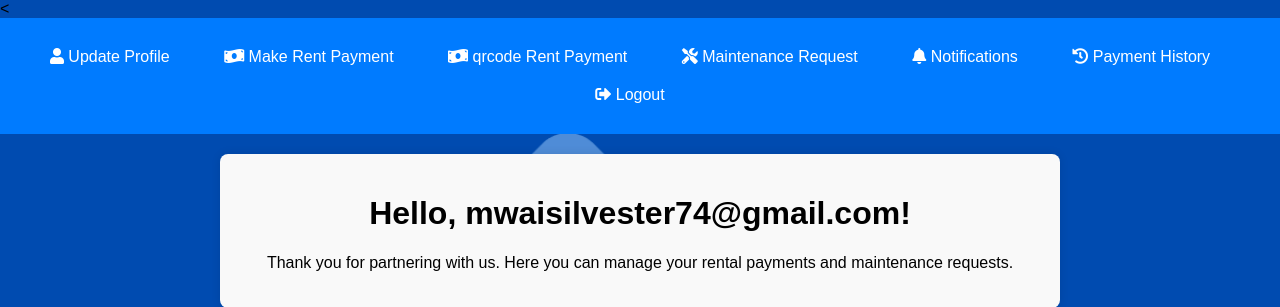
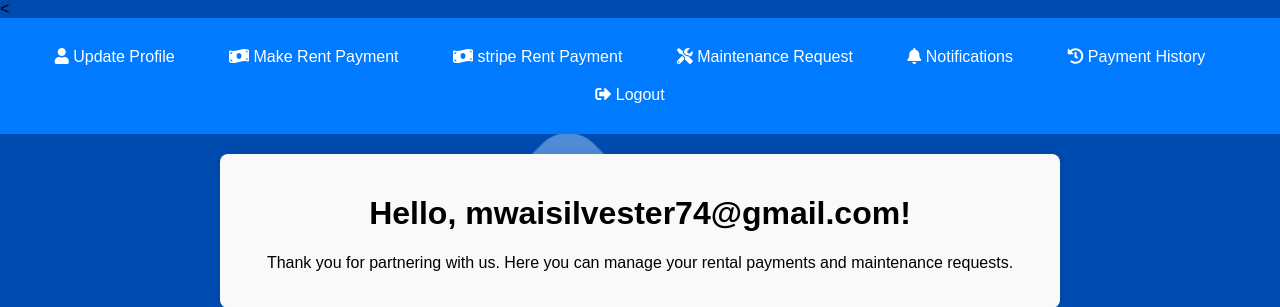
Before and after one commit to mwaisilvesta/qr-house_rental_payment_system, a PHP site: page /user_dashboard.php in a window 1280 px wide. Shown: the top 307 px of the page. Run offline with PHP 8.4, Linux system fonts and the light colour scheme; a user stored in the database is signed in.

Commit message:
adding stripe payment link

```diff
--- a/user_dashboard.php
+++ b/user_dashboard.php
@@ -101,7 +101,7 @@ $username = $_SESSION['username'];
             <ul>
                 <li><a href="user_profileupdate.php"><i class="fas fa-user"></i> Update Profile</a></li>
                 <li><a href="make_payment.php"><i class="fas fa-money-bill-wave"></i> Make Rent Payment</a></li>
-                <li><a href="qrcode_payment.html"><i class="fas fa-money-bill-wave"></i> qrcode Rent Payment</a></li>
+                <li><a href="stripe_payment.php"><i class="fas fa-money-bill-wave"></i> stripe Rent Payment</a></li>
                 <li><a href="maintainance_request.php"><i class="fas fa-tools"></i> Maintenance Request</a></li>
                 <li><a href="retrieving_message.php"><i class="fas fa-bell"></i> Notifications</a></li>
                 <li><a href="history.php"><i class="fas fa-history"></i> Payment History</a></li>
```
